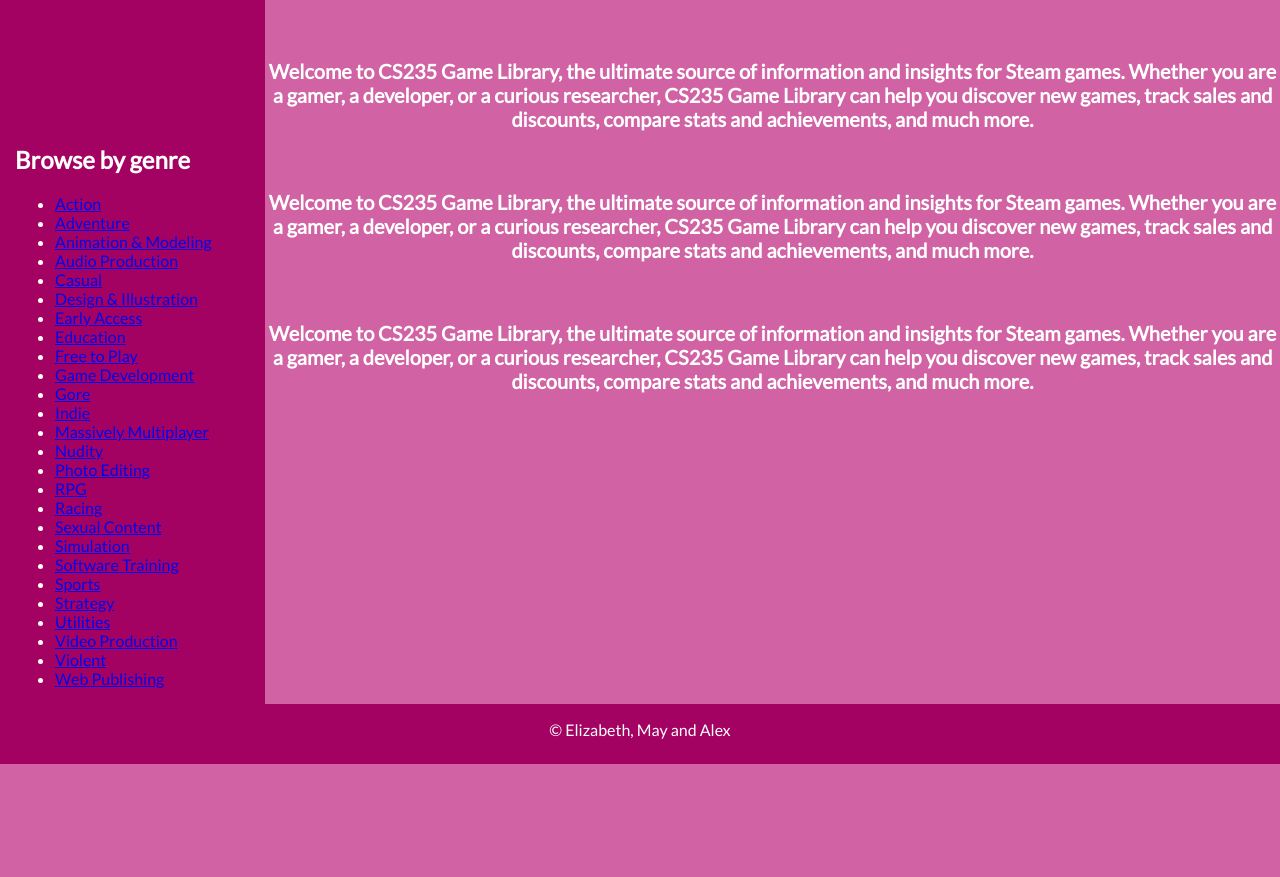
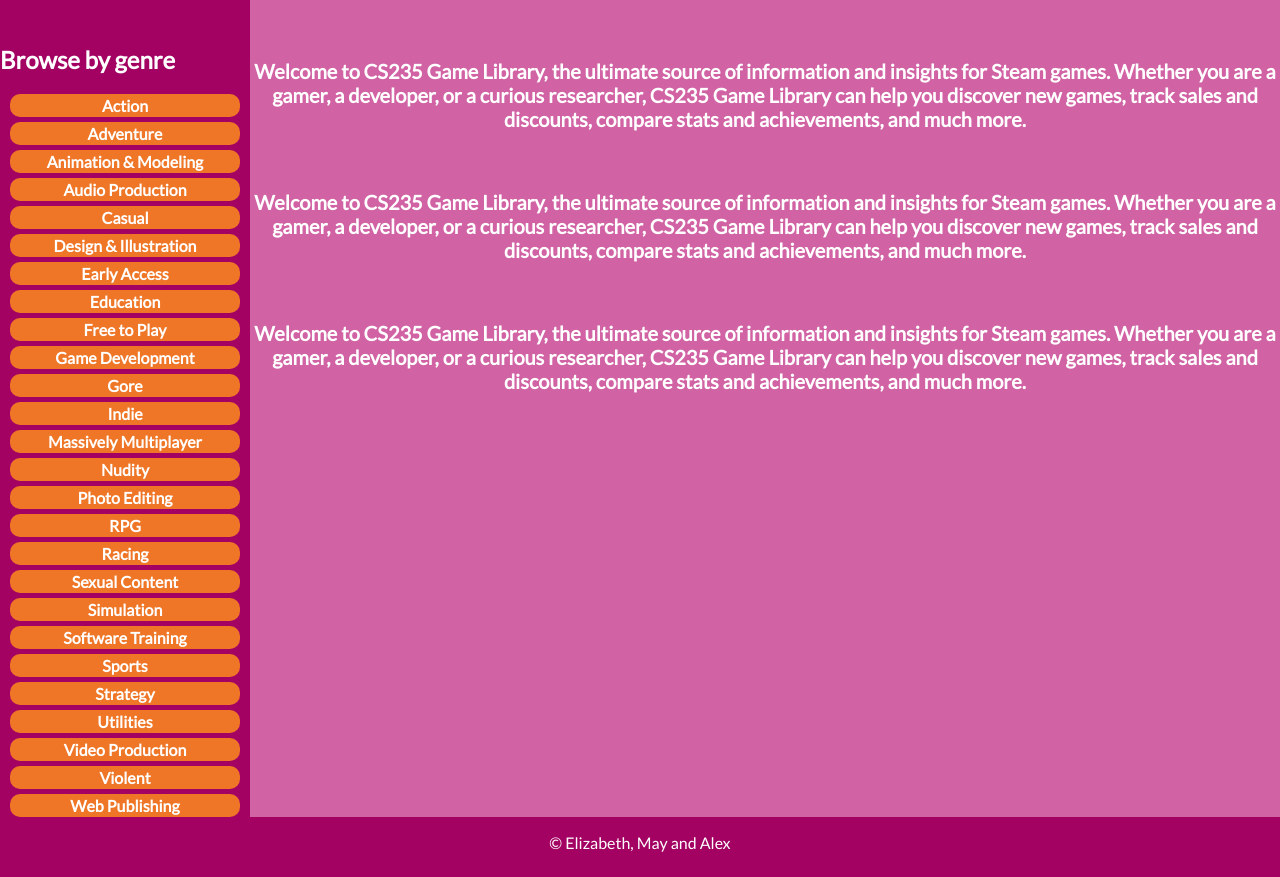
Before and after one commit to dis-may/game-library, a Flask app: page / in a window 1280 px wide. Shown: the part 245-1122 px from the top of the page. Before the commit the page ends 1009 px from the top, so only its background shows below. Run offline with Flask 3, Linux system fonts and the light colour scheme; some libraries are stand-ins or nearby versions; some web fonts are replaced.

Commit message:
css styling for the genres sidebar

```diff
--- a/games/static/css/main.css
+++ b/games/static/css/main.css
@@ -81,14 +81,14 @@ nav input {
 
 #sidebar {
     min-width: 250px;
-    padding-left: 15px;
+    padding-left: 0px;
     background-color: #a30262;
 }
 
 .sidebar-genres {
     position: sticky;
     top: 0;
-    padding-top: 50%;
+    padding-top: 10%;
 }
 
 footer {
@@ -240,3 +240,27 @@ footer {
     display: inline-flex;
     float: right;
 }
+
+.sidebar-genres ul {
+  list-style-type: none;
+  margin: 0;
+  padding: 0;
+}
+
+genre-link {
+    text-decoration: none;
+}
+
+.genre-link a {
+   color: white;
+   display: block;
+   margin-right: 10px;
+   margin-left: 10px;
+   margin-top: 5px;
+   text-align: center;
+   padding: 2px;
+   text-decoration: none;
+   border-radius: 10px;
+   font-weight: bold;
+   background-color: #ef7627;
+}
--- a/games/templates/sidebar.html
+++ b/games/templates/sidebar.html
@@ -3,9 +3,9 @@
         <header>
             <h1>Browse by genre</h1>
         </header>
-        <ul>
+        <ul >
         {% for genre in genre_url_dict %}
-            <li>
+            <li class="genre-link">
                 <a href="{{ genre_url_dict[genre] }}">{{ genre }}</a>
             </li>
         {% endfor %}
```
